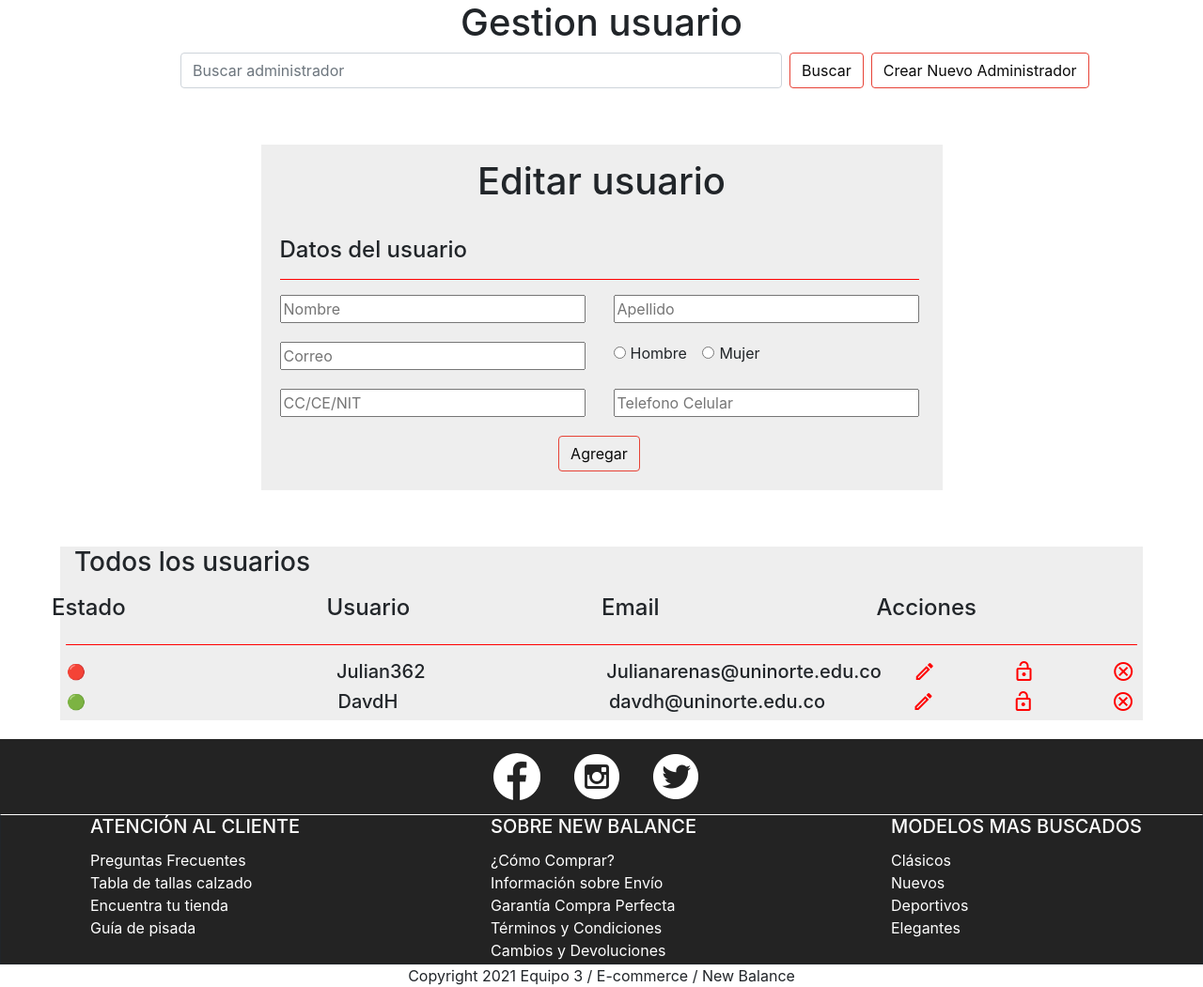
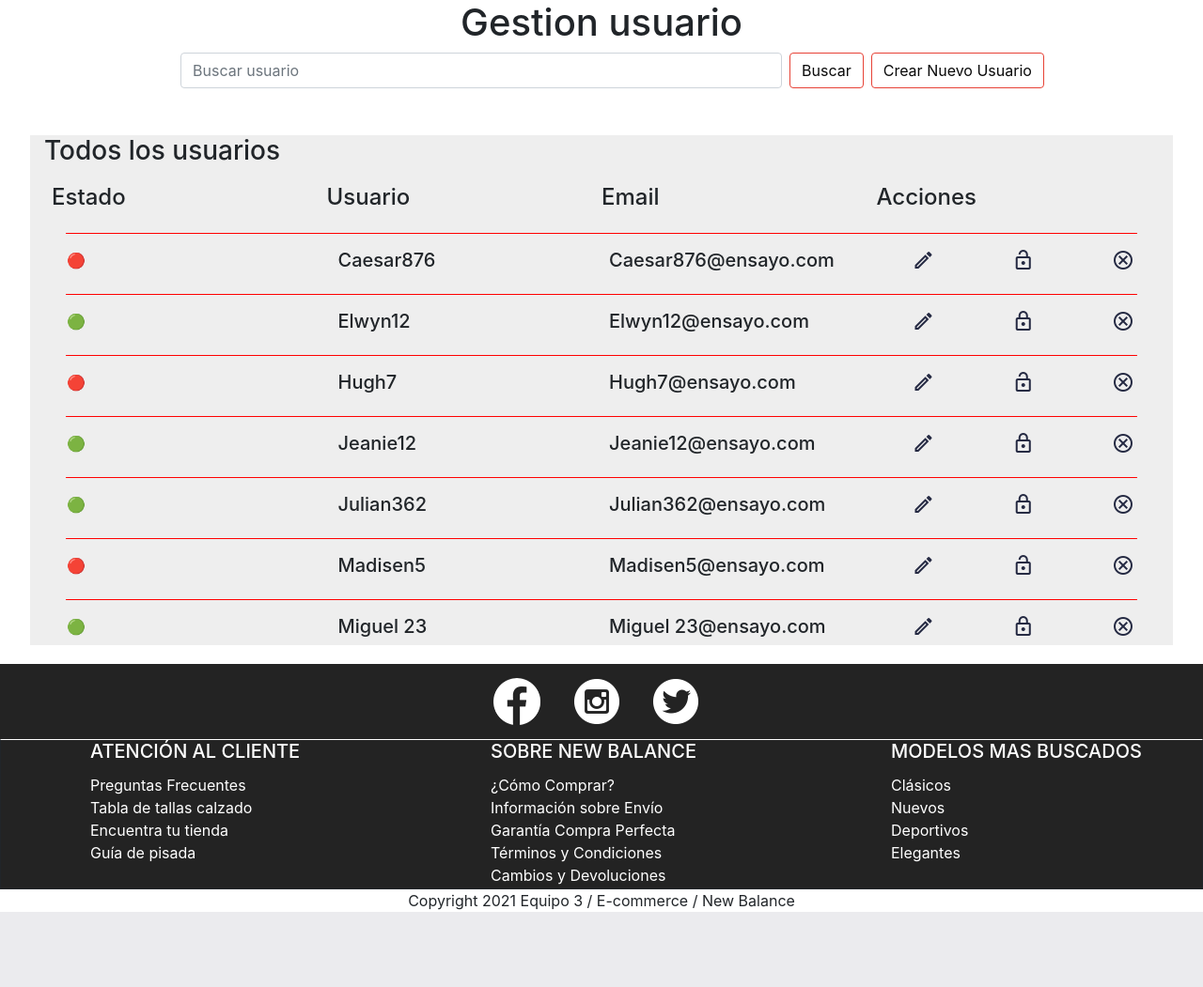
Before and after one commit to Julian362/Ecommerce-NewBalance, a Flask app: page /administrador/ in a window 1280 px wide. Shown: the part 64-1115 px from the top of the page at 94% size. After the commit the page ends 1035 px from the top, so only its background shows below. Run offline with Flask 2, Linux system fonts and the light colour scheme; data comes from the database, SQL or seed files in the repository; both versions use the stored data as it was after the commit; some libraries are stand-ins or nearby versions.

Commit message:
Administrador backend, se agregan varios archivos py, para validar y hacer la conección la BD

```diff
--- a/app.py
+++ b/app.py
@@ -1,6 +1,12 @@
-from flask import Flask, render_template
+import os
+from flask import Flask, render_template,  request
+from models import usuario
+from forms import FormEditUsuario
 
 app = Flask(__name__)
+
+SECRET_KEY = os.urandom(32)
+app.config['SECRET_KEY'] = SECRET_KEY
 
 """ @app.route('/template')
 def hola_mundo():
@@ -20,7 +26,66 @@ def gestioncomentario():
 
 @app.route('/administrador/')
 def administrador():
-    return render_template('administrador.html')
+    formulario = FormEditUsuario()
+    return render_template('administrador.html',lista_usuarios=usuario.listado(), formBuscar=formulario)
+
+@app.route('/administrador/gestionar/EditNickname=<nickname>', methods=["GET", "POST"])
+def edit_usuario(nickname):
+    if request.method == "GET":
+        formulario = FormEditUsuario()
+        obj_mensaje =usuario.cargar(nickname)
+        if obj_mensaje:
+            formulario.nombre.data = obj_mensaje.nombre
+            formulario.apellidos.data = obj_mensaje.apellidos
+            formulario.correo.data = obj_mensaje.correo
+            formulario.documento.data = obj_mensaje.documento
+            formulario.celular.data = obj_mensaje.celular
+            return render_template('administrador.html',usuario=obj_mensaje,lista_usuarios=usuario.listado(), opcion="editar", form=formulario)
+        return render_template('administrador.html',error="Ocurrio un error")
+    else:
+        formulario = FormEditUsuario(request.form)
+        if formulario.validate_on_submit():
+
+            obj_mensaje = usuario.cargar(nickname)
+            if obj_mensaje:
+                obj_mensaje.nombre = formulario.nombre.data
+                obj_mensaje.apellidos = formulario.apellidos.data
+                obj_mensaje.correo = formulario.correo.data
+                obj_mensaje.documento = formulario.documento.data
+                obj_mensaje.celular = formulario.celular.data
+                obj_mensaje.nickname = nickname
+                obj_mensaje.editar(obj_mensaje.nombre, obj_mensaje.apellidos, obj_mensaje.correo, obj_mensaje.documento, obj_mensaje.celular, obj_mensaje.nickname)
+                return render_template('administrador.html',usuario=obj_mensaje,lista_usuarios=usuario.listado(), opcion="editar",form=FormEditUsuario(), mensaje="Editado correctamente")
+
+        return render_template('administrador.html',lista_usuarios=usuario.listado(), mensaje="Error en el proceso de editar usuario")
+
+
+@app.route('/administrador/gestionar/GetNickname=<nickname>')
+def get_usuario(nickname):
+    obj_mensaje =usuario.cargar(nickname)
+    if obj_mensaje:
+        return render_template('administrador.html',usuario=obj_mensaje,lista_usuarios=usuario.listado(), opcion="editar",mensaje="Editado correctamente")
+    return render_template('administrador.html',error="Ocurrio un error")
+
+@app.route('/administrador/gestionar/DeleteNickname=<nickname>')
+def delete_usuario(nickname):
+    obj_mensaje =usuario.delete(nickname)
+    if obj_mensaje:
+        obj_mensaje+= nickname
+        return render_template('administrador.html',mensaje=obj_mensaje,lista_usuarios=usuario.listado())
+    return render_template('administrador.html',error="Ocurrio un error")
+
+@app.route('/administrador/gestionar/BlockNickname=<nickname><estado>')
+def block_usuario(nickname, estado):
+    obj_mensaje =usuario.block(nickname, estado)
+    if obj_mensaje:
+        if estado == "T":
+            obj_mensaje="Usuario "+ nickname+" bloqueado "
+        elif estado == "F":
+            obj_mensaje="Usuario "+ nickname+" desbloqueado "
+        return render_template('administrador.html',mensaje=obj_mensaje,lista_usuarios=usuario.listado(), block=estado)
+    return render_template('administrador.html',error="Ocurrio un error")
+
 
 @app.route('/')
 def index():
--- /dev/null
+++ b/forms.py
@@ -0,0 +1,14 @@
+from flask_wtf import FlaskForm
+from wtforms.fields.core import StringField
+from wtforms.fields.simple import SubmitField, TextAreaField
+from wtforms import validators
+from wtforms.widgets.core import CheckboxInput, Input, SubmitInput, TextArea
+
+class FormEditUsuario(FlaskForm):
+    nombre = StringField('Nombre',validators=[validators.required()])
+    apellidos = StringField('Apellidos')
+    correo = StringField('Correo', validators=[validators.required()])
+    documento = StringField('Documento', validators=[validators.required()])
+    celular = StringField('Celular', validators=[validators.required()])
+
+    # respuesta = StringField('Respuesta', validators=[validators.required(message="La respuesta es obligatoria")])
--- a/static/css/administrador.css
+++ b/static/css/administrador.css
@@ -1,5 +1,6 @@
 .ContenedorFomulario{
     min-height: 60vh;
+    margin-top: 15;
 }
 
 .FormularioRegistro{
@@ -56,9 +57,10 @@ ul, li{
     padding: 0%;
 }
 
-.contenedor-todos-administradores{
-    width: 90%;
+.contenedor-todos-usuarios{
+    width: 95%;
     margin: auto;
+    margin-top: 50px;
     background-color: #eeeeee;
     margin-bottom: 20px;
 }
@@ -68,7 +70,6 @@ ul, li{
 }
 
 .icon-izquierda, .icon-centro, .icon-derecha{
-    color: red;
     text-align: center;
     width: fit-content;
     margin-left: 1rem;
@@ -77,3 +78,16 @@ ul, li{
 .estado-circulo{
     padding-left: 1rem;
 }
+
+.icon-edit,
+.icon-delete,
+.icon-block{
+    color: #242942;
+    text-decoration: none;
+}
+
+.icon-edit:hover,
+.icon-delete:hover,
+.icon-block:hover{
+    color: red;
+}
--- a/templates/administrador.html
+++ b/templates/administrador.html
@@ -2,17 +2,34 @@
 {% block head %}
     <title>Administrador</title>
     <link rel="stylesheet" href="{{ url_for('static', filename='css/administrador.css') }}">
+    {% if block %}
+        {% if block== "T" %}
+            <script> document.getElementById("icon_block").innerHTML = "lock_open"; </script>
+        {% endif %}
+        {% if block== "F" %}
+            <script> document.getElementById("icon_block").innerHTML = "lock";</script>
+        {% endif %}
+    {% endif %}
 {% endblock %}
 
 {% block contenido %}
     <h1 style="text-align: center;">Gestion usuario</h1>
     <form class="form-inline" style="margin: auto;">
-    <input style="width: 50%; margin-left: 15%;" class="form-control mr-sm-2" type="search" placeholder="Buscar administrador" aria-label="Search">
+        <input style="width: 50%; margin-left: 15%;" class="form-control mr-sm-2" type="search" placeholder="Buscar usuario" aria-label="Search">
         <button class="btn btn-outline-one my-2 my-sm-0" submit>Buscar</button>
-    <button style="margin-left: 8px;" class="btn btn-outline-one my-2 my-sm-0" submit>Crear Nuevo Administrador</button>
+        <button style="margin-left: 8px;" class="btn btn-outline-one my-2 my-sm-0" submit>Crear Nuevo Usuario</button>
     </form>
+    {% if mensaje %}
+        <h1 style="text-align: center; color: #30494A; margin-top: 10px">{{ mensaje }}</h1>
+    {% endif %}
+    {% if error %}
+        <h1 style="text-align: center; color: #E74236; margin-top: 10px">{{ mensaje }}</h1>
+    {% endif %}
+    {% if form %}
+
             <div class="ContenedorFomulario">
-    <form class="FormularioRegistro">
+                <form class="FormularioRegistro" action="{{ url_for('edit_usuario', nickname = usuario.nickname) }}" method="POST">
+                    {{ form.hidden_tag() }}
                     <div>
                         <h1 style="text-align: center;">Editar usuario</h1>
                         <div>
@@ -21,46 +38,58 @@
                                 <hr>
                                 <div class="row">
                                     <div class="col">
-                            <input type="text" class="form-DatosP" placeholder="Nombre" required>
+                                        <!-- <input type="text" class="form-DatosP" placeholder="Nombre" value="{{usuario.nombre}}"> -->
+                                        {{ form.nombre(type="text", class="form-DatosP", placeholder="Nombre") }}
                                     </div>
                                     <div class="col">
-                            <input type="text" class="form-DatosP" placeholder="Apellido" required>
+                                        <!-- <input type="text" class="form-DatosP" placeholder="Apellido" value="{{usuario.apellidos}}"> -->
+                                        {{ form.apellidos(type="text", class="form-DatosP", placeholder="Apellidos") }}
                                     </div>
                                 </div>
                                 <div class="row">
                                     <div class="col">
-                            <input type="email" class="form-DatosP" placeholder="Correo" required>
+                                        <!-- <input type="email" class="form-DatosP" placeholder="Correo" value="{{usuario.correo}}"> -->
+                                        {{ form.correo(type="email", class="form-DatosP", placeholder="Correo") }}
                                     </div>
                                     <div class="col">
                                         <div class="form-check form-check-inline">
-                                <input class="form-check-input" type="radio" name="inlineRadioOptions" id="inlineRadio1"
-                                    value="option1">
+                                            <input class="form-check-input" type="radio" name="inlineRadioOptions" id="inlineRadio1" readonly="" value="option1"
+                                            {% if usuario.sexo == 'M' %}
+                                            checked
+                                            {% endif %}
+                                            disabled>
                                             <label class="form-check-label" for="inlineRadio1">Hombre</label>
                                         </div>
                                         <div class="form-check form-check-inline">
-                                <input class="form-check-input" type="radio" name="inlineRadioOptions" id="inlineRadio2"
-                                    value="option2">
+                                            <input class="form-check-input" type="radio" name="inlineRadioOptions" id="sexo" readonly="" value="option2"
+                                            {% if usuario.sexo == 'F' %}
+                                            checked
+                                            {% endif %}
+                                            disabled>
                                             <label class="form-check-label" for="inlineRadio2">Mujer</label>
                                         </div>
                                     </div>
                                 </div>
                                 <div class="row">
                                     <div class="col">
-                            <input type="number" class="form-DatosP" placeholder="CC/CE/NIT" required>
+                                        <!-- <input type="text" class="form-DatosP" placeholder="CC/CE/NIT" value="{{usuario.documento}}"> -->
+                                        {{ form.documento(type="text", class="form-DatosP", placeholder="CC/CE/NIT") }}
                                     </div>
                                     <div class="col">
-                            <input type="number" class="form-DatosP" placeholder="Telefono Celular" required>
+                                        <!-- <input type="text" class="form-DatosP" placeholder="Telefono Celular" value="{{usuario.celular}}"> -->
+                                        {{ form.celular(type="text", class="form-DatosP", placeholder="Telefono Celular") }}
                                     </div>
                                 </div>
                                 <div class="row">
-                        <input style="margin: auto;" type="submit" id="registrarse" class="btn btn-outline-registro"
-                            value="Agregar">
+                                    <input style="margin: auto;" type="submit" id="registrarse" class="btn btn-outline-registro"value="{{opcion}}">
+                                </div>
                             </div>
                         </div>
                     </div>
                 </form>
             </div>
-<div class="contenedor-todos-administradores">
+        {% endif %}
+    <div class="contenedor-todos-usuarios">
         <h3 style="text-align: left;">Todos los usuarios</h1>
         <div class="container" style="padding: 0%;">
             <div class="row row-titulos">
@@ -77,55 +106,53 @@
                     <h4>Acciones</h4>
                 </div>
             </div>
+            {% if lista_usuarios %}
+                {% for usuario in lista_usuarios %}
                     <hr>
                     <div class="row">
                         <div class="col-sm estado-circulo">
-                <span>🔴</span>
+                                {% if usuario.estado == 'T' %}
+                                    <span value="green" >🟢</span>
+                                {% endif %}
+                                {% if usuario.estado == 'F' %}
+                                    <span value="red" >🔴</span>
+                                {% endif %}
                         </div>
                         <div class="col-sm">
-                <h5>Julian362</h5>
+                            <h5>{{ usuario.nickname}}</h5>
                         </div>
                         <div class="col-sm">
-                <h5>Julianarenas@uninorte.edu.co</h5>
+                            <h5>{{ usuario.correo }}</h5>
                         </div>
                         <div class="col-sm">
                             <div class="row">
                                 <div class="col-sm icon-derecha">
-                        <span class="material-icons-outlined">edit</span>
+                                    <a class="icon-edit" href="{{ url_for('edit_usuario', nickname = usuario.nickname) }}">
+                                        <span class="material-icons-outlined"  >edit</span>
+                                    </a>
                                 </div>
                                 <div class="col-sm icon-centro">
-                        <span class="material-icons-outlined">lock_open</span>
+                                    <a class="icon-block" href="{{ url_for('block_usuario', nickname = usuario.nickname, estado = usuario.estado) }}">
+                                        <span class="material-icons-outlined" id="icon_block">
+                                            {% if usuario.estado == 'F' %}
+                                                lock_open
+                                            {% endif %}
+                                            {% if usuario.estado == 'T' %}
+                                                lock
+                                            {% endif %}
+                                        </span>
+                                    </a>
                                 </div>
                                 <div class="col-sm icon-izquierda">
+                                    <a class="icon-delete" href="{{ url_for('delete_usuario', nickname = usuario.nickname) }}">
                                         <span class="material-icons-outlined">cancel</span>
+                                    </a>
                                 </div>
                             </div>
                         </div>
                     </div>
-        <div class="row">
-            <div class="col-sm estado-circulo">
-                <span>🟢</span>
-            </div>
-            <div class="col-sm">
-                <h5>DavdH</h5>
-            </div>
-            <div class="col-sm">
-                <h5>davdh@uninorte.edu.co</h5>
-            </div>
-            <div class="col-sm">
-                <div class="row">
-                    <div class="col-sm icon-derecha">
-                        <span class="material-icons-outlined">edit</span>
-                    </div>
-                    <div class="col-sm icon-centro">
-                        <span class="material-icons-outlined">lock_open</span>
-                    </div>
-                    <div class="col-sm icon-izquierda">
-                        <span class="material-icons-outlined">cancel</span>
-                    </div>
-                </div>
-            </div>
-        </div>
+                {% endfor %}
+            {% endif %}
         </div>
     </div>
 
```
Also changed, not shown: db.py (added, +58 -0 lines), models.py (added, +70 -0 lines), database/data.db (added), static/Js/admninistrador.js (added). Lines whose indentation alone changed are shown as unchanged.
